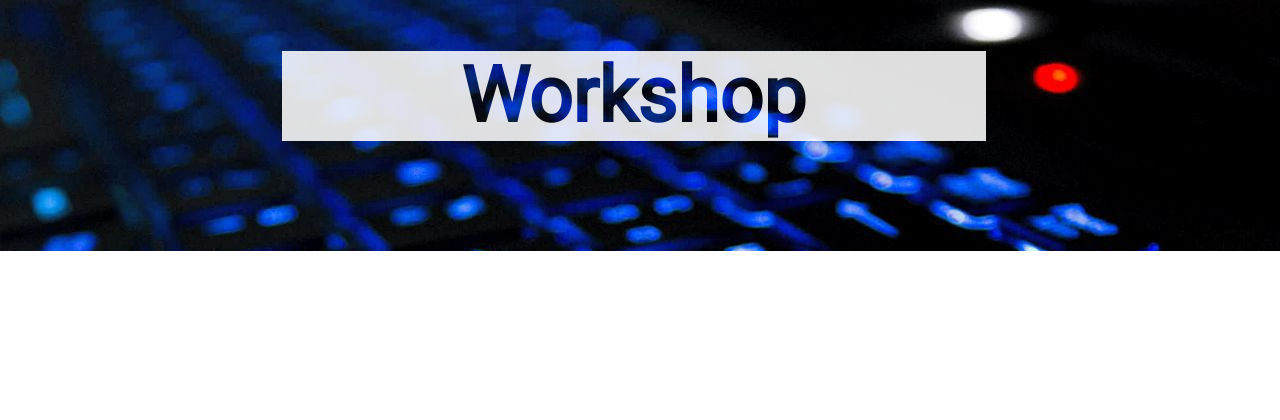
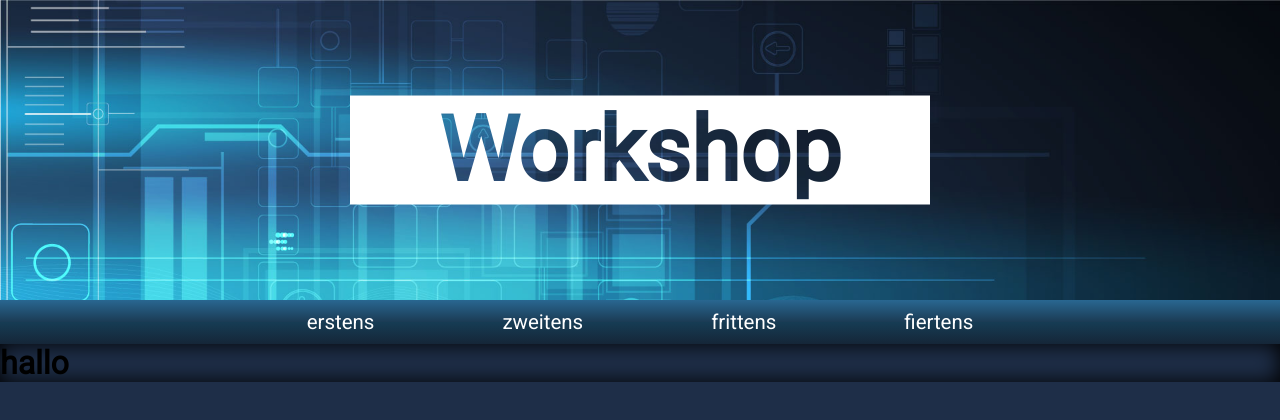
Before and after one commit to zeldacovers/Javascript_Workshop, a plain HTML site: page index.html in a window 1280 px wide. Drawn offline with nearby package versions, Linux system fonts and the light colour scheme.

Commit message:
dinimuetermusspushe

```diff
--- a/index.html
+++ b/index.html
@@ -18,10 +18,23 @@
 <body>
 
     <header>
-        <h1 class="titletext">Workshop</h1>
+        <div id="styleheader">
+            <h1 class="titletext">Workshop</h1>
+        </div>
     </header>
+    <div id="navdiv">
+        <nav>
+            <ul id="navul">
+                <li class="navli">erstens</li>
+                <li class="navli">zweitens</li>
+                <li class="navli">frittens</li>
+                <li class="navli">fiertens</li>
+            </ul>
+        </nav>
+
+    </div>
     <main>
-
+        <h1>hallo</h1>
     </main>
 
     <footer>
--- a/style.css
+++ b/style.css
@@ -4,27 +4,78 @@ html {
 }
 
 header {
-    background: url(bilder/future-computer-keyboard-keys-web-header.jpg);
+    background-image: url("bilder/background-home.jpg");
     background-size: cover;
     position: relative;
-    height: 251px;
-
+    height: 300px;
 }
 
-body{
-    margin: 0;
+body {
+    margin: 0%;
+    background-color: #1e2e48;
+}
+
+h1 {
+    margin: 0%
 }
 
 .titletext {
-    background-color: #ffffffde;
-    color: rgb(0, 0, 0);
-    font-size: 6vw;
+    background-color: white;
+    color: black;
+    font-size: 7vw;
     font-weight: bold;
-    /* margin: 0 auto; */
-    width: 55%;
+    margin: 0 auto;
+    padding: 2px;
+    width: 45%;
     text-align: center;
     position: absolute;
-    top: 0%;
-    left: 22%;
+    top: 50%;
+    left: 50%;
+    transform: translate(-50%, -50%);
     mix-blend-mode: screen;
 }
+
+.navli {
+    color: white;
+    padding: 0.4% 3%;
+    font-size: 1.6vw;
+    text-decoration-line: initial;
+    margin: 0.4% 2% 0.4% 2%;
+    box-shadow: none;
+    -webkit-transition: box-shadow 0.35s;
+    -moz-transition: box-shadow 0.35s;
+    -o-transition: box-shadow 0.35s;
+    transition: box-shadow 0.35s;
+}
+
+.navli:hover {
+    -webkit-box-shadow: 0px 3px 0px 0px rgba(255, 255, 255, 1);
+    -moz-box-shadow: 0px 3px 0px 0px rgba(255, 255, 255, 1);
+    box-shadow: 0px 3px 0px 0px rgba(255, 255, 255, 1);
+}
+
+#navul {
+    text-decoration: none;
+    list-style-type: none;
+    display: flex;
+    justify-content: center;
+    padding: 0;
+    margin-top: 0;
+    margin-bottom: 0%;
+}
+
+nav {
+    background: linear-gradient(to bottom, #296791 0%, #1b3b54 50%, #163c54 51%, #152638 100%);
+
+}
+main{
+height: 100%;
+-webkit-box-shadow: inset -1px 0px 21px 0px rgba(0,0,0,1);
+-moz-box-shadow: inset -1px 0px 21px 0px rgba(0,0,0,1);
+box-shadow: inset -1px 0px 21px 0px rgba(0,0,0,1);
+}
+#navdiv{
+    position: -webkit-sticky;
+    position: sticky;
+    top: 0;
+}
```
Also changed, not shown: bilder/69597aa7e2441d0.jpg (added), bilder/Header-Computer-02.jpg (added), bilder/background-home.jpg (added), bilder/blue-computer-business-background-header1.jpg (added), bilder/mojave-night.jpg (added), bilder/thumb-1920-557051.jpg (added).
